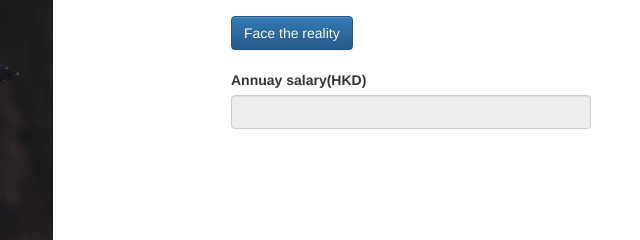
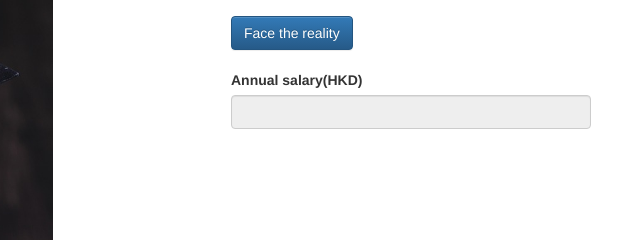
Before and after one commit to jadeimaginist/homework4, a plain HTML site: page index.html in a window 1280 px wide. Shown: the part 179-419 px from the top of the page, 619-1259 px from the left. Drawn offline with nearby package versions, Linux system fonts and the light colour scheme.

Commit message:
Update index.html

```diff
--- a/index.html
+++ b/index.html
@@ -42,7 +42,7 @@
                     </div>
                     <br>
                     <div class="form-group">
-                        <label for="headcount">Annuay salary(HKD)</label>
+                        <label for="headcount">Annual salary(HKD)</label>
                         <input class="form-control" type="text" id="output" readonly="readonly">
                     </div>
             </div>
```
